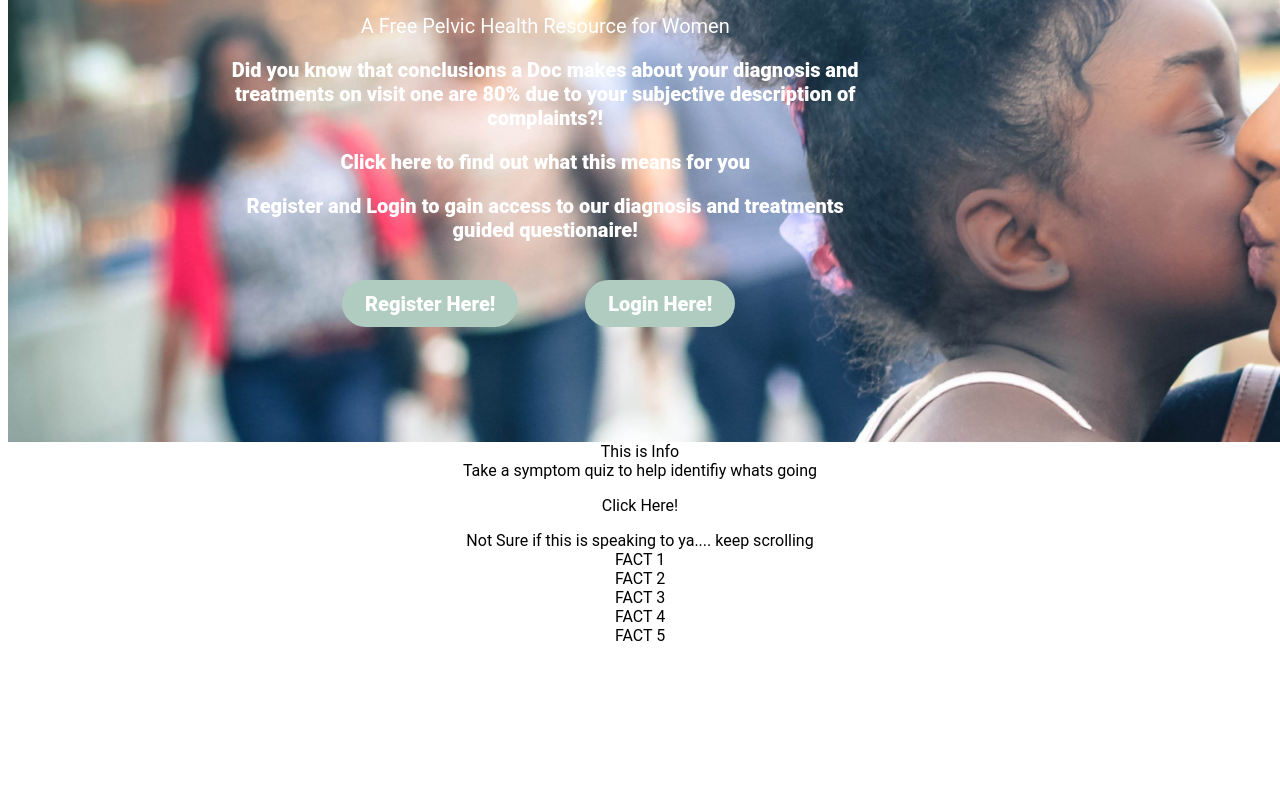
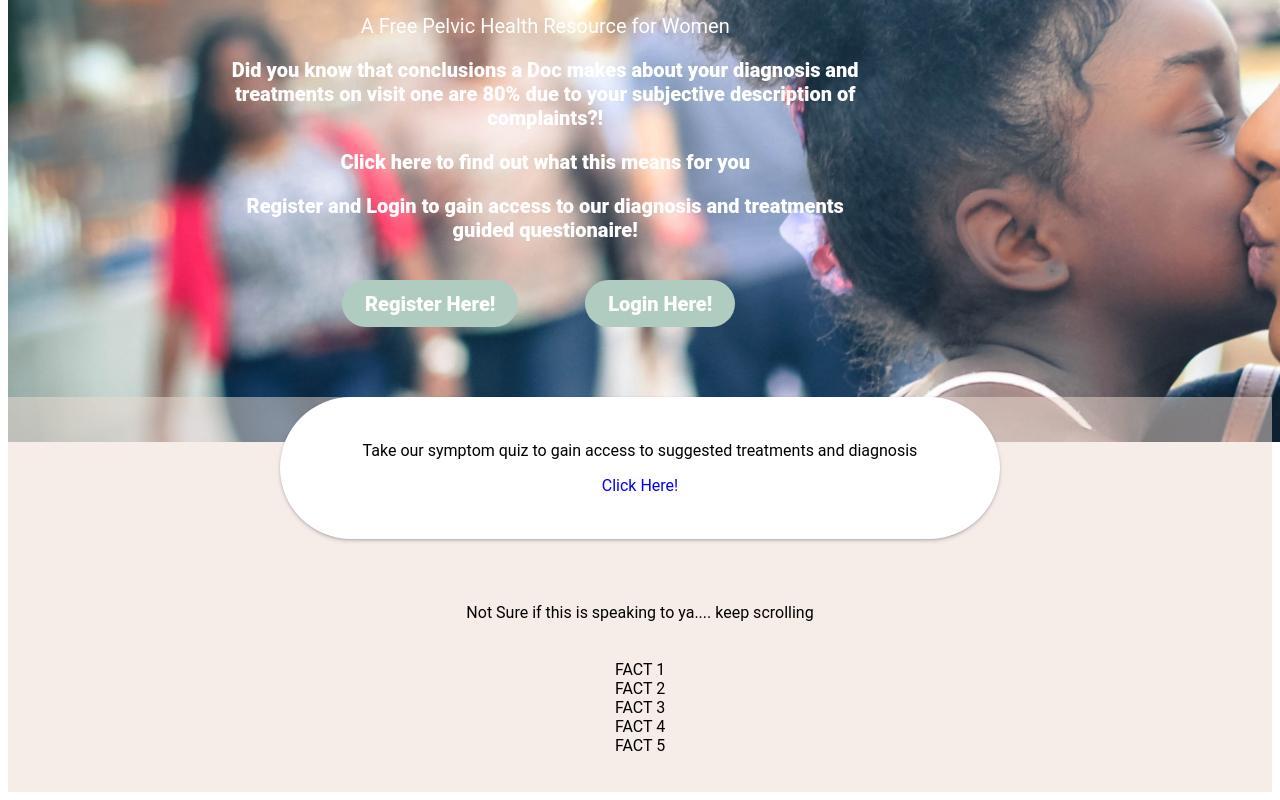
Before and after one commit to ahoath87/Pelvic-Health-Site, a React (Create React App) app in the folder client/: page / in a window 1280 px wide. Shown: the part 411-1211 px from the top of the page. Before the commit the page ends 1064 px from the top, so only its background shows below. Built offline with nearby package versions, Linux system fonts and the light colour scheme; the HTML template or start-up script is replaced by a standard one.

Commit message:
continue to style

```diff
--- a/client/src/components/Info.jsx
+++ b/client/src/components/Info.jsx
@@ -1,17 +1,25 @@
 import React from 'react';
+import { Link } from 'react-router-dom';
+import './css/info.css';
 
 const Info = () => {
   return (
     <div className='info-container'>
-      This is Info
       <div className='quizboxlink'>
-        <div>Take a symptom quiz to help identifiy whats going</div>
         <div>
-          <p>Click Here!</p>
+          Take our symptom quiz to gain access to suggested treatments and
+          diagnosis
+        </div>
+        <div>
+          <Link className='clickhere'>
+            <p id='clickhere'>Click Here!</p>
+          </Link>
         </div>
       </div>
-      <div>Not Sure if this is speaking to ya.... keep scrolling</div>
-      <div>
+      <div className='facts'>
+        Not Sure if this is speaking to ya.... keep scrolling
+      </div>
+      <div className='factlist'>
         <div>FACT 1</div>
         <div>FACT 2</div>
         <div>FACT 3</div>
--- /dev/null
+++ b/client/src/components/css/info.css
@@ -0,0 +1,28 @@
+.info-container{
+    background-color: rgba(237, 219, 210, 0.507);
+
+}
+.quizboxlink{
+
+    padding: 3.5%;
+    width: 50%;
+   color: black;
+   background-color: white;
+   margin: auto;
+   margin-top: -45px;
+   box-shadow: rgba(50, 50, 93, 0.25) 0px 2px 5px -1px, rgba(0, 0, 0, 0.3) 0px 1px 3px -1px;
+   border-radius: 85px;
+}
+.clickhere{
+    text-decoration: none;
+}
+
+#clickhere{
+   margin-bottom: 0;
+}
+.facts{
+    margin-top: 5%;
+}
+.factlist{
+    padding: 3%;
+}
```
